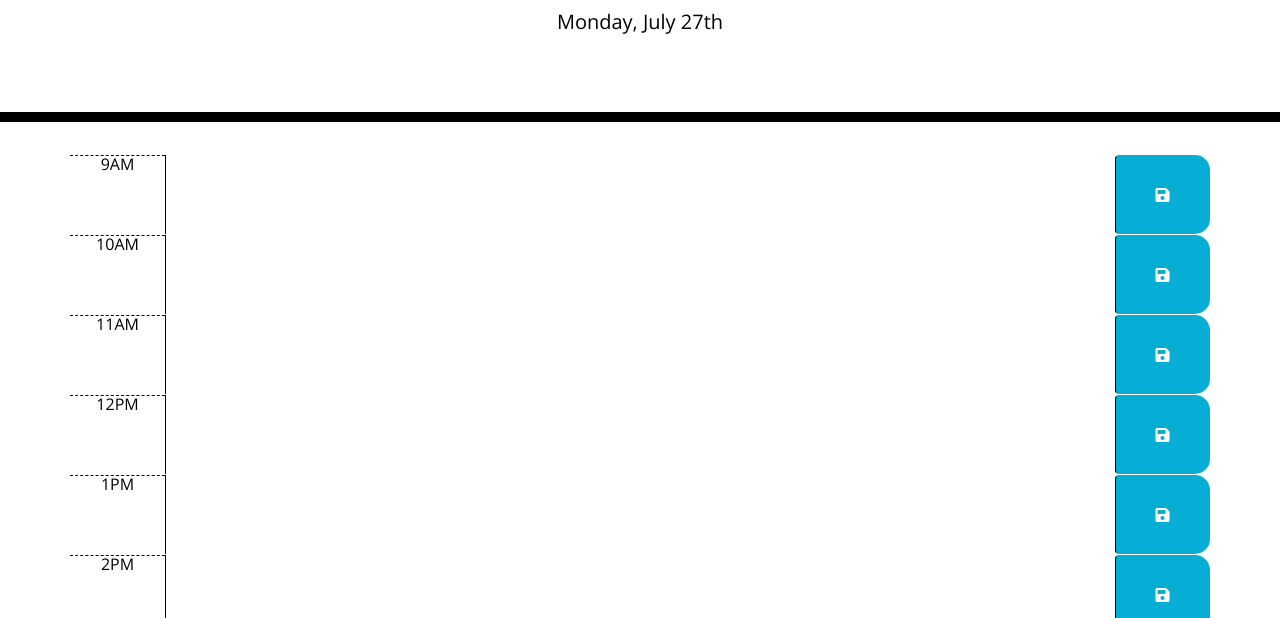
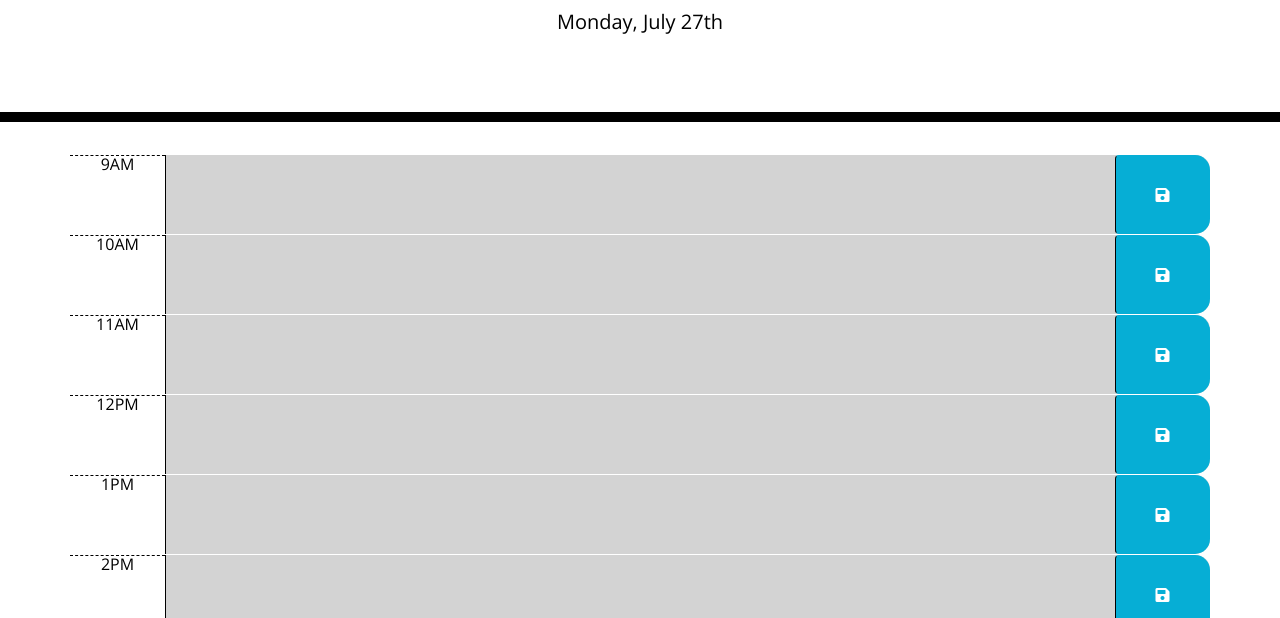
Before and after one commit to wilsoncollin7/work-day-scheduler, a plain HTML site: page index.html in a window 1280 px wide. Shown: the part 182-800 px from the top of the page. Drawn offline with nearby package versions, Linux system fonts and the light colour scheme.

Commit message:
all java works and app functions as it should. JS was updated

```diff
--- a/assests/javascript/script.js
+++ b/assests/javascript/script.js
@@ -10,6 +10,8 @@ $(document).ready(function() {
     console.log('time:', time);
 
     // save the value in localStorage as time
+
+    localStorage.setItem(time, value)
 
   });
 
@@ -35,16 +37,38 @@ $(document).ready(function() {
       // else
       // remove class "past", remove class "present", add class "future"
 
+      if (blockHour < currentHour) {
+        $(this).attr("class", "row time-block past");
+      } else if (blockHour <= currentHour) {
+        $(this).attr("class", "row time-block present")
+      } else {
+        $(this).attr("class", " row time-block future")
+      };
+
     });
   }
 
+  function loadData() {
+    $(".time-block").each(function() {
+      var id = $(this).attr("id");
+      var text = $(this).children(".description")
+
+      text.text(localStorage.getItem(id));
+    });
+  };
+
   hourUpdater();
+  loadData();
 
   // set up interval to check if current time needs to be updated
   // which means execute hourUpdater function every 15 seconds
 
   // load any saved data from localStorage
 
+  setInterval(function() {hourUpdater(); loadData(); console.log("updated -----------------");}, 15000)
+
+
+
 
   // display current day on page
   $("#currentDay").text(moment().format("dddd, MMMM Do"));
--- a/index.html
+++ b/index.html
@@ -34,7 +34,7 @@
       <!-- Timeblocks go here -->
 
       <!-- 9AM -->
-      <div id="hour-9" class="row time-block">
+      <div id="hour-9" class="row time-block mb-1">
         <div class="col-md-1 hour">9AM</div>
 
         <textarea class="col-md-10 description"></textarea>
```
